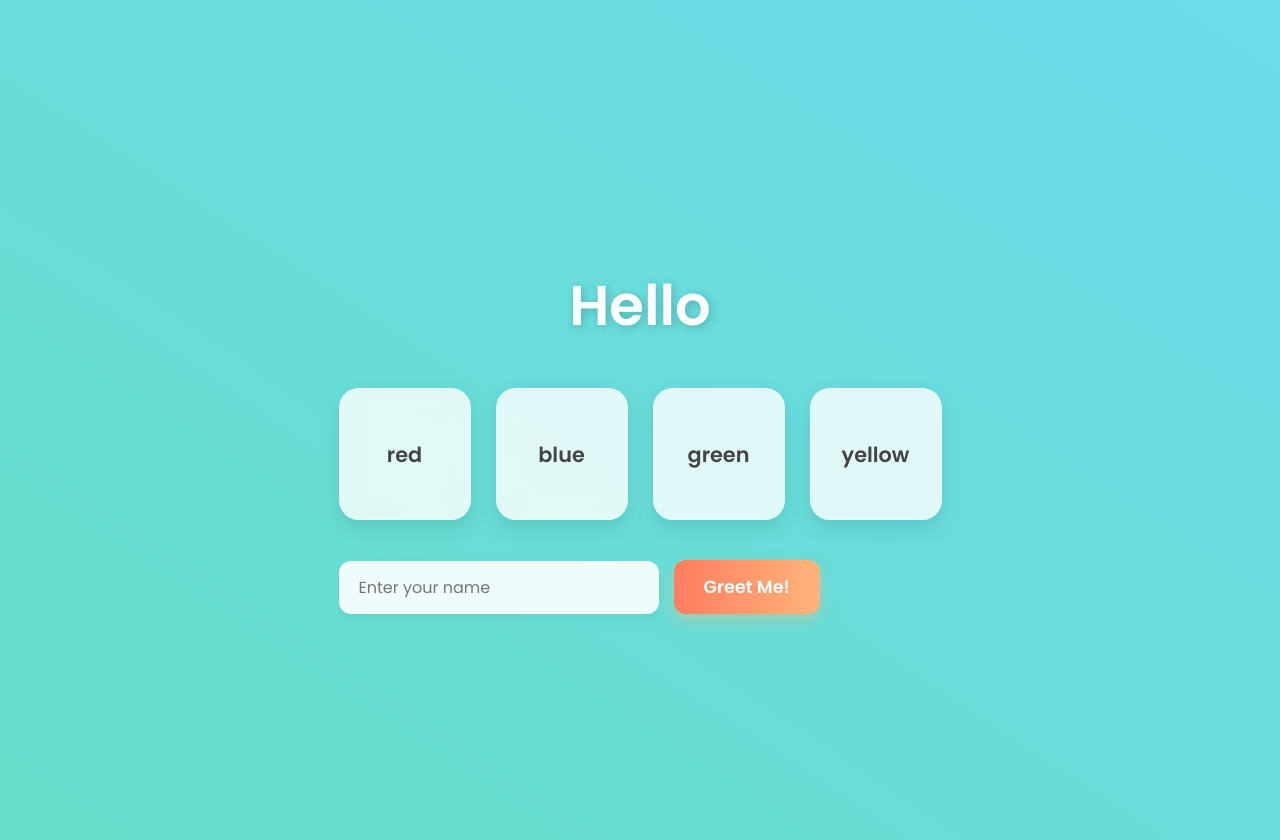
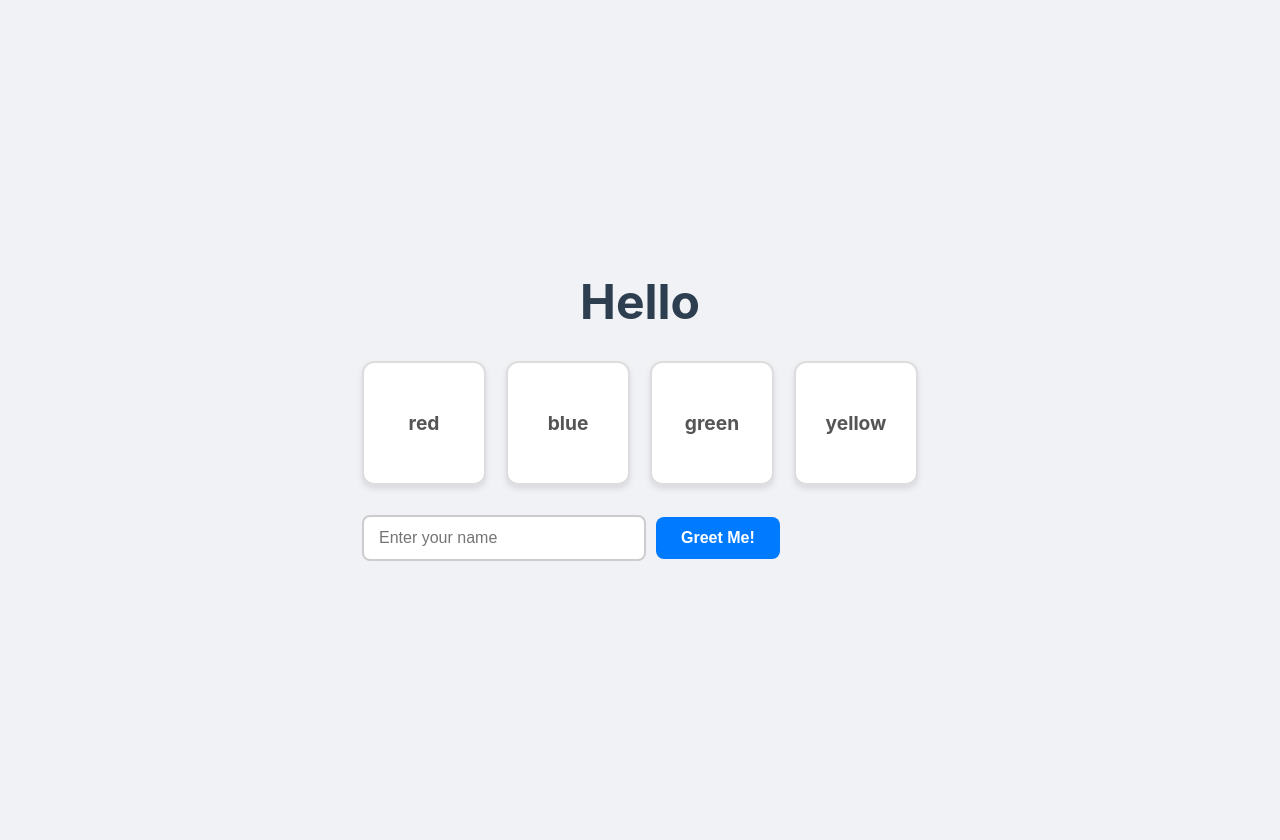
Before and after one commit to darshanklh/DOM-Implementation, a plain HTML site: page index.html in a window 1280 px wide. After the commit the page ends 800 px from the top, so only its background shows below. Drawn offline with Linux system fonts and the light colour scheme.

Commit message:
Refactor CSS for improved styling and layout

```diff
--- a/style.css
+++ b/style.css
@@ -1,10 +1,8 @@
-@import url('https://fonts.googleapis.com/css2?family=Poppins:wght@300;400;600&display=swap');
-
 /* General body styling */
 body {
-    font-family: 'Poppins', -apple-system, BlinkMacSystemFont, 'Segoe UI', Roboto, Oxygen,
+    font-family: -apple-system, BlinkMacSystemFont, 'Segoe UI', Roboto, Oxygen,
         Ubuntu, Cantarell, 'Open Sans', 'Helvetica Neue', sans-serif;
-    background: linear-gradient(to right top, #65dfc9, #6cdbeb);
+    background-color: #f0f2f5;
     color: #333;
     display: flex;
     flex-direction: column;
@@ -13,115 +11,85 @@ body {
     min-height: 100vh;
     margin: 0;
     text-align: center;
-    padding: 20px;
 }
 
 /* Header styling */
 header h1 {
-    color: #ffffff;
-    font-size: 3.5rem;
-    font-weight: 600;
-    margin-bottom: 40px;
-    text-shadow: 2px 2px 8px rgba(0, 0, 0, 0.2);
+    color: #2c3e50;
+    font-size: 3rem;
+    margin-bottom: 30px;
 }
 
 /* Container for the colored boxes */
 .container {
     display: flex;
     flex-wrap: wrap; /* Allows boxes to wrap on smaller screens */
-    gap: 25px; /* Space between boxes */
+    gap: 20px; /* Space between boxes */
     justify-content: center;
-    margin-bottom: 40px;
+    margin-bottom: 30px;
 }
 
 /* Individual box styling */
 .box {
-    width: 130px;
-    height: 130px;
-    background-color: rgba(255, 255, 255, 0.8);
-    backdrop-filter: blur(10px);
-    border: 1px solid rgba(255, 255, 255, 0.2);
-    border-radius: 20px;
+    width: 120px;
+    height: 120px;
+    background-color: #ffffff;
+    border: 2px solid #ddd;
+    border-radius: 12px;
     display: flex;
     align-items: center;
     justify-content: center;
-    font-size: 1.3rem;
-    font-weight: 600;
-    color: #444;
+    font-size: 1.2rem;
+    font-weight: bold;
+    color: #555;
     cursor: pointer;
-    transition: all 0.3s ease-in-out;
-    box-shadow: 0 8px 20px rgba(0, 0, 0, 0.1);
+    transition: transform 0.2s ease-in-out, box-shadow 0.2s ease-in-out;
+    box-shadow: 0 4px 6px rgba(0, 0, 0, 0.1);
 }
 
 /* Hover effect for the boxes */
 .box:hover {
-    transform: translateY(-10px) scale(1.05);
-    box-shadow: 0 12px 25px rgba(0, 0, 0, 0.15);
+    transform: translateY(-5px);
+    box-shadow: 0 8px 12px rgba(0, 0, 0, 0.15);
 }
 
 /* Styling for the input and button section */
 .input-section {
     display: flex;
-    gap: 15px;
+    gap: 10px;
     align-items: center;
 }
 
 /* Input field styling */
 #nameInput {
-    padding: 14px 20px;
+    padding: 12px 15px;
     font-size: 1rem;
-    font-family: 'Poppins', sans-serif;
-    border: none;
-    border-radius: 12px;
-    width: 280px;
-    background-color: rgba(255, 255, 255, 0.9);
-    box-shadow: 0 4px 10px rgba(0, 0, 0, 0.05);
-    transition: all 0.3s ease;
+    border: 2px solid #ccc;
+    border-radius: 8px;
+    width: 250px;
+    transition: border-color 0.2s;
 }
 
 #nameInput:focus {
     outline: none;
-    box-shadow: 0 0 0 4px rgba(255, 255, 255, 0.5);
+    border-color: #007bff;
 }
 
 /* Button styling */
 #greetButton {
-    padding: 14px 30px;
-    font-size: 1.1rem;
-    font-weight: 600;
-    font-family: 'Poppins', sans-serif;
+    padding: 12px 25px;
+    font-size: 1rem;
+    font-weight: bold;
     color: #fff;
-    background-image: linear-gradient(to right, #ff7e5f, #feb47b);
+    background-color: #007bff;
     border: none;
-    border-radius: 12px;
+    border-radius: 8px;
     cursor: pointer;
-    transition: all 0.3s ease;
-    box-shadow: 0 6px 15px rgba(254, 180, 123, 0.4);
+    transition: background-color 0.2s, transform 0.2s;
 }
 
 /* Button hover effect */
 #greetButton:hover {
-    transform: translateY(-3px) scale(1.05);
-    box-shadow: 0 10px 20px rgba(254, 180, 123, 0.5);
+    background-color: #0056b3;
+    transform: scale(1.05);
 }
-
-/* Media Query for smaller screens */
-@media (max-width: 600px) {
-    header h1 {
-        font-size: 2.5rem;
-    }
-
-    .box {
-        width: 100px;
-        height: 100px;
-        font-size: 1rem;
-    }
-
-    .input-section {
-        flex-direction: column;
-    }
-
-    #nameInput {
-        width: 100%;
-    }
-}
```
